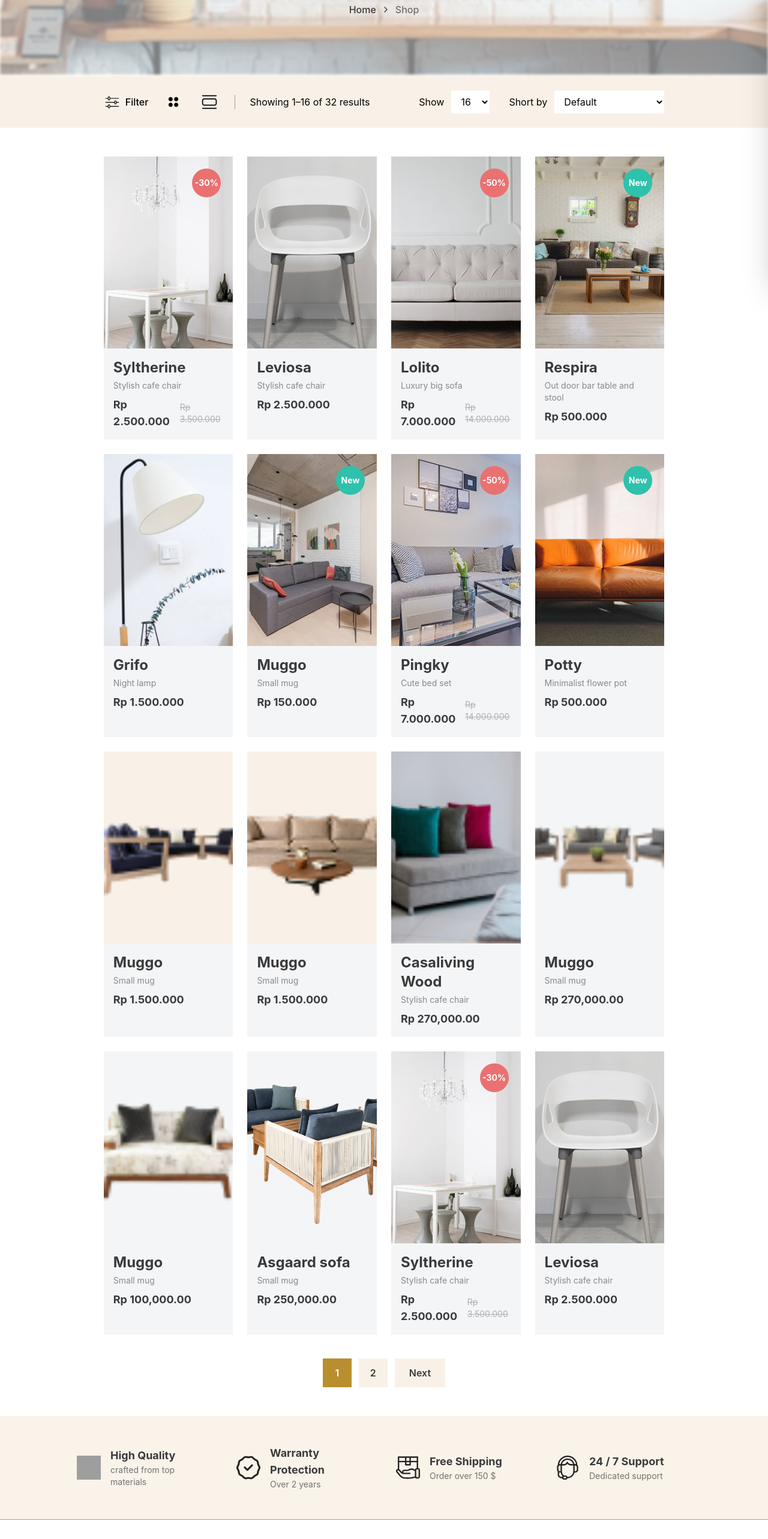
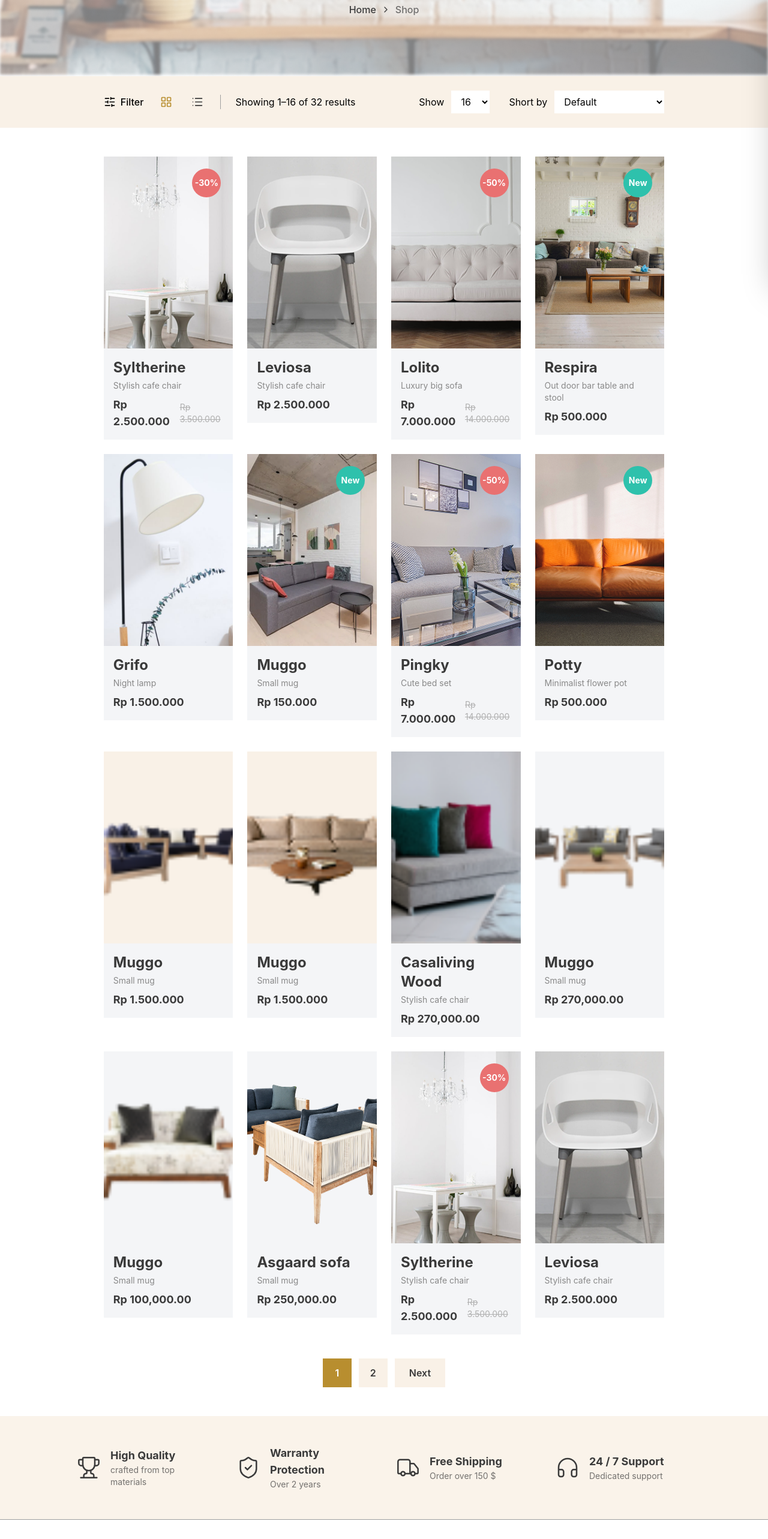
Before and after one commit to Okonvin/Furniture-E-commerce, a React (Vite) app: page /shop in a window 1280 px wide. Shown: the part 231-2797 px from the top of the page at 60% size. Built offline with nearby package versions, Linux system fonts and the light colour scheme; grey boxes are pictures that could not be loaded.

Commit message:
smoooth animation

```diff
--- a/src/components/Comparison.jsx
+++ b/src/components/Comparison.jsx
@@ -5,6 +5,7 @@ import { useCompare } from "./CompareContext";
 import { useCart } from "./CartContext";
 import { allProducts, ratingFor } from "./products";
 import PageHero from "./PageHero";
+import { FeatureStrip } from "./shop";
 
 // Placeholder spec data - product catalog has no real spec sheet yet,
 // so these are generated deterministically per product (same approach as
@@ -111,7 +112,7 @@ function Comparison() {
 
   return (
     <>
-      <PageHero title="Comparison" />
+      <PageHero title="Comparison" showLogo />
 
       <section className="w-[90%] mx-auto py-14">
         {items.length === 0 ? (
@@ -246,6 +247,7 @@ function Comparison() {
           </div>
         )}
       </section>
+      <FeatureStrip/>
     </>
   );
 }
--- a/src/components/Hero.jsx
+++ b/src/components/Hero.jsx
@@ -1,7 +1,9 @@
+import Reveal from "./Reveal";
+
 function Hero() {
   return (
     <section className="w-full min-h-[500px] md:min-h-[700px] lg:h-[900px] flex bg-[url('/assets/wall-decal-background_1.jpg')] bg-cover bg-no-repeat bg-center justify-center lg:justify-end px-4 sm:px-8 lg:px-16 py-12 lg:py-20">
-      <div className="bg-[#FBEDD3] w-full max-w-md lg:max-w-2xl p-6 sm:p-8 lg:p-10 rounded-lg my-auto lg:mr-20 xl:mr-30">
+      <Reveal className="bg-[#FBEDD3] w-full max-w-md lg:max-w-2xl p-6 sm:p-8 lg:p-10 rounded-lg my-auto lg:mr-20 xl:mr-30">
         <p className="text-xs font-semibold tracking-widest">
           New Arrival
         </p>
@@ -14,7 +16,7 @@ function Hero() {
         <button className="bg-[#B8912F] hover:bg-[#a07b28] text-white mt-6 font-bold px-6 sm:px-10 py-3 sm:py-4 cursor-pointer">
           BUY NOW
         </button>
-      </div>
+      </Reveal>
     </section>
   );
 }
--- a/src/components/Navbar.jsx
+++ b/src/components/Navbar.jsx
@@ -17,7 +17,7 @@ function Navbar() {
 
   return (
     <>
-      <nav className="w-full">
+      <nav className="w-full  sticky top-0 z-30 bg-white">
         <div className="w-[90%] lg:w-[80%] flex justify-between items-center my-4 mx-auto px-2.5">
           <Link to="/">
             <img src="/assets/Frame_logo.svg" alt="logo" className="cursor-pointer h-8 sm:h-10" />
--- /dev/null
+++ b/src/components/Reveal.jsx
@@ -0,0 +1,19 @@
+import { useInView } from "./useInView";
+
+function Reveal({ children, className = "", delay = 0 }) {
+  const [ref, inView] = useInView();
+
+  return (
+    <div
+      ref={ref}
+      style={{ transitionDelay: `${delay}ms` }}
+      className={`transition-all duration-700 ease-out ${
+        inView ? "opacity-100 translate-y-0" : "opacity-0 translate-y-8"
+      } ${className}`}
+    >
+      {children}
+    </div>
+  );
+}
+
+export default Reveal;
--- a/src/components/Shop.jsx
+++ b/src/components/Shop.jsx
@@ -1,24 +1,35 @@
 import { useState, useMemo } from "react";
 import { Link } from "react-router-dom";
-import {ChevronRight,} from "lucide-react";
+import {
+  ChevronRight,
+  SlidersHorizontal,
+  LayoutGrid,
+  List,
+  Trophy,
+  ShieldCheck,
+  Truck,
+  Headphones,
+} from "lucide-react";
 import ProductCard from "./ProductCard";
 import { allProducts, categories, parsePrice } from "./products";
+import Reveal from "./Reveal";
 
-// ---------- Hero ----------
+
 function ShopHero() {
   return (
     <section className="w-full h-[286px] flex flex-col items-center justify-center gap-4 bg-[url('/assets/hero-banner.png')] bg-cover bg-center bg-no-repeat">
+      <Reveal className="flex flex-col items-center gap-4">
         <h1 className="text-3xl sm:text-4xl lg:text-5xl font-bold text-[#3A3A3A]">Shop</h1>
         <div className="flex items-center gap-2 text-sm sm:text-base text-[#3A3A3A] font-medium">
           <Link to="/" className="hover:text-[#B88E2F] transition-colors">Home</Link>
           <ChevronRight className="w-4 h-4" />
           <span className="text-[#3A3A3A]/70">Shop</span>
         </div>
+      </Reveal>
     </section>
   );
 }
 
-// ---------- Toolbar (filter toggle, grid/list, show, sort) ----------
 function ShopToolbar({
   view, setView, filterOpen, setFilterOpen,
   sortBy, setSortBy, itemsPerPage, setItemsPerPage,
@@ -26,14 +37,14 @@ function ShopToolbar({
 }) {
   return (
     <div className="w-full bg-[#F9F1E7] py-6">
-      <div className="w-[90%] lg:w-[73%] mx-auto flex flex-wrap items-center justify-between gap-4">
+      <Reveal className="w-[90%] lg:w-[73%] mx-auto flex flex-wrap items-center justify-between gap-4">
 
         <div className="flex items-center gap-4 sm:gap-6">
           <button
             onClick={() => setFilterOpen(!filterOpen)}
             className="flex items-center gap-2 text-sm sm:text-base font-medium cursor-pointer"
           >
-            <img src="/icons/filter.svg" alt="" className="w-7 h-7" />
+            <SlidersHorizontal className="w-5 h-5" />
             Filter
           </button>
 
@@ -42,14 +53,14 @@ function ShopToolbar({
             className={`p-1 cursor-pointer ${view === "grid" ? "text-[#B88E2F]" : "text-[#3A3A3A]"}`}
             aria-label="Grid view"
           >
-            <img src="/icons/grid-big.svg" alt="" className="w-7 h-7" />
+            <LayoutGrid className="w-5 h-5" />
           </button>
           <button
             onClick={() => setView("list")}
             className={`p-1 cursor-pointer ${view === "list" ? "text-[#B88E2F]" : "text-[#3A3A3A]"}`}
             aria-label="List view"
           >
-            <img src="/icons/view-list.svg" alt="" className="w-7 h-7" />
+            <List className="w-5 h-5" />
           </button>
 
           <span className="hidden sm:inline-block w-px h-6 bg-[#9F9F9F]"></span>
@@ -88,15 +99,14 @@ function ShopToolbar({
           </div>
         </div>
 
-      </div>
+      </Reveal>
     </div>
   );
 }
 
-// ---------- Filter panel (category checkboxes) ----------
 function FilterPanel({ selected, onToggle }) {
   return (
-    <div className="w-[90%] lg:w-[73%] mx-auto mt-4 p-4 bg-[#F9F1E7] flex flex-wrap gap-4">
+    <Reveal className="w-[90%] lg:w-[73%] mx-auto mt-4 p-4 bg-[#F9F1E7] flex flex-wrap gap-4">
       {categories.map((cat) => (
         <label key={cat} className="flex items-center gap-2 text-sm font-medium capitalize cursor-pointer">
           <input
@@ -108,11 +118,10 @@ function FilterPanel({ selected, onToggle }) {
           {cat}
         </label>
       ))}
-    </div>
+    </Reveal>
   );
 }
 
-// ---------- Pagination ----------
 function Pagination({ currentPage, totalPages, onPageChange }) {
   const pages = Array.from({ length: totalPages }, (_, i) => i + 1);
 
@@ -143,33 +152,31 @@ function Pagination({ currentPage, totalPages, onPageChange }) {
   );
 }
 
-// ---------- Feature strip ----------
 const features = [
-  { icon: "/icons/trophy.svg", title: "High Quality", desc: "crafted from top materials" },
-  { icon: "/icons/guarantee.svg", title: "Warranty Protection", desc: "Over 2 years" },
-  { icon: "/icons/shipping.svg", title: "Free Shipping", desc: "Order over 150 $" },
-  { icon: "/icons/cs.svg", title: "24 / 7 Support", desc: "Dedicated support" },
+  { icon: Trophy, title: "High Quality", desc: "crafted from top materials" },
+  { icon: ShieldCheck, title: "Warranty Protection", desc: "Over 2 years" },
+  { icon: Truck, title: "Free Shipping", desc: "Order over 150 $" },
+  { icon: Headphones, title: "24 / 7 Support", desc: "Dedicated support" },
 ];
 
 export function FeatureStrip() {
   return (
     <section className="w-full bg-[#FAF3EA] py-12">
       <div className="w-[90%] lg:w-[80%] mx-auto grid grid-cols-1 sm:grid-cols-2 lg:grid-cols-4 gap-10">
-        {features.map(({ icon, title, desc }) => (
-          <div key={title} className="flex items-center justify-center lg:justify-start gap-4">
-            <img src={icon} alt="" className="w-10 h-10 text-[#3A3A3A] flex-shrink-0" />
+        {features.map(({ icon: Icon, title, desc }, i) => (
+          <Reveal key={title} delay={i * 100} className="flex items-center justify-center lg:justify-start gap-4">
+            <Icon className="w-10 h-10 text-[#3A3A3A] flex-shrink-0" strokeWidth={1.5} />
             <div>
               <h3 className="font-bold text-lg text-[#3A3A3A]">{title}</h3>
               <p className="text-[#3A3A3A]/70 text-sm">{desc}</p>
             </div>
-          </div>
+          </Reveal>
         ))}
       </div>
     </section>
   );
 }
 
-// ---------- Main Shop page ----------
 function Shop() {
   const [view, setView] = useState("grid");
   const [filterOpen, setFilterOpen] = useState(false);
@@ -237,8 +244,10 @@ function Shop() {
               : "grid grid-cols-1 gap-6"
           }
         >
-          {pageItems.map((product) => (
-            <ProductCard key={product.id} {...product} />
+          {pageItems.map((product, i) => (
+            <Reveal key={product.id} delay={i * 60}>
+              <ProductCard {...product} />
+            </Reveal>
           ))}
         </div>
 
--- /dev/null
+++ b/src/components/useInView.js
@@ -0,0 +1,25 @@
+import { useEffect, useRef, useState } from "react";
+
+// Reports whether an element has scrolled into view. Only fires once -
+// once something has animated in, it stays in (no re-hiding on scroll up).
+export function useInView(options = { threshold: 0.15 }) {
+  const ref = useRef(null);
+  const [inView, setInView] = useState(false);
+
+  useEffect(() => {
+    const node = ref.current;
+    if (!node) return;
+
+    const observer = new IntersectionObserver(([entry]) => {
+      if (entry.isIntersecting) {
+        setInView(true);
+        observer.unobserve(node);
+      }
+    }, options);
+
+    observer.observe(node);
+    return () => observer.disconnect();
+  }, []);
+
+  return [ref, inView];
+}
```
Also changed, not shown: src/components/BrowseRange.jsx (+9 -3 lines), src/components/Cart.jsx (+10 -6 lines), src/components/Checkout.jsx (+11 -8 lines), src/components/Footer.jsx (+10 -8 lines), src/components/Gallery.jsx (+13 -10 lines), src/components/OurProducts.jsx (+6 -1 lines). Lines whose indentation alone changed are shown as unchanged.
